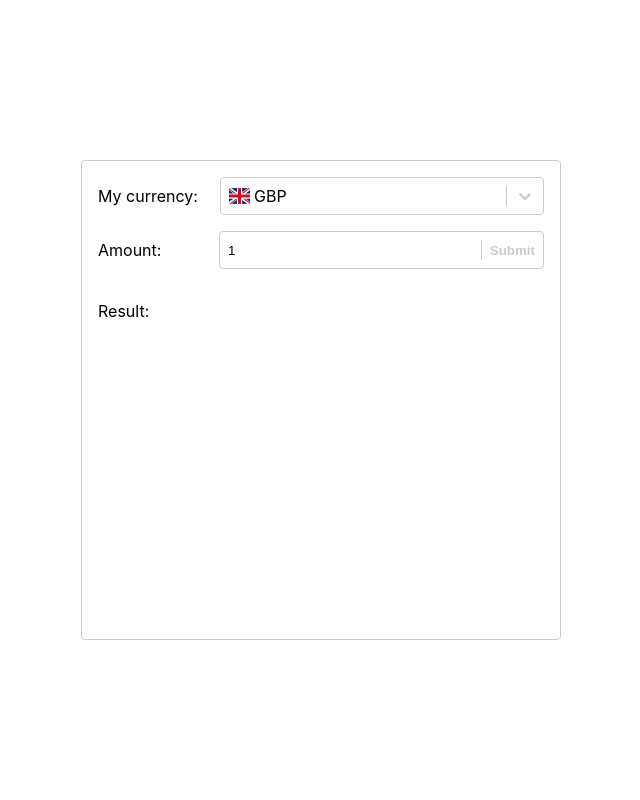
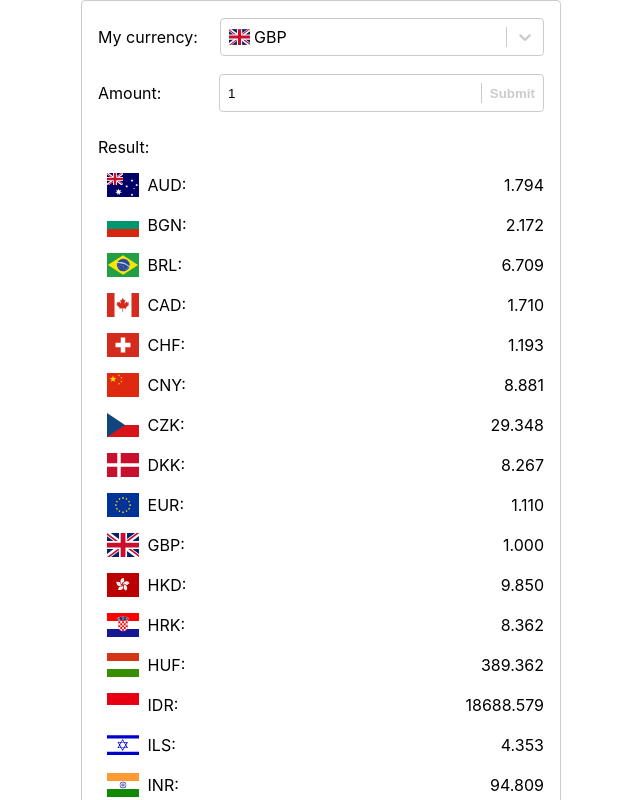
Before and after one commit to euan-gwd/currency-convertor, a React (Create React App) app: page / in a window 1280 px wide. Both pictures are taken after a click on the input "Submit". Shown: the top 800 px of the page, without its empty margins (319-959 px from the left). Built offline with nearby package versions, Linux system fonts and the light colour scheme.

Commit message:
Add fetchdata

```diff
--- a/package.json
+++ b/package.json
@@ -11,6 +11,7 @@
     "@types/react": "^16.9.0",
     "@types/react-dom": "^16.9.0",
     "@types/react-select": "^3.0.14",
+    "axios": "^0.19.2",
     "flag-icon-css": "^3.5.0",
     "react": "^16.13.1",
     "react-dom": "^16.13.1",
--- a/public/index.html
+++ b/public/index.html
@@ -5,10 +5,7 @@
     <link rel="icon" href="%PUBLIC_URL%/favicon.ico" />
     <meta name="viewport" content="width=device-width, initial-scale=1" />
     <meta name="theme-color" content="#000000" />
-    <meta
-      name="description"
-      content="Web site created using create-react-app"
-    />
+    <meta name="description" content="Web site created using create-react-app" />
     <link rel="apple-touch-icon" href="%PUBLIC_URL%/logo192.png" />
     <!--
       manifest.json provides metadata used when your web app is installed on a
@@ -24,7 +21,7 @@
       work correctly both with client-side routing and a non-root public URL.
       Learn how to configure a non-root public URL by running `npm run build`.
     -->
-    <title>React App</title>
+    <title>Zumo-App-Test</title>
   </head>
   <body>
     <noscript>You need to enable JavaScript to run this app.</noscript>
--- a/src/components/App.css
+++ b/src/components/App.css
@@ -2,13 +2,18 @@
   display: flex;
   justify-content: center;
   align-items: center;
-  width: 100vw;
-  height: 100vh;
+  width: 100%;
+  height: 100%;
   min-width: 100vw;
   min-height: 100vh;
+
   font-family: -apple-system, BlinkMacSystemFont, 'Segoe UI', 'Roboto', 'Oxygen', 'Ubuntu', 'Cantarell', 'Fira Sans',
     'Droid Sans', 'Helvetica Neue', sans-serif;
   -webkit-font-smoothing: antialiased;
+}
+
+.form {
+  display: block;
 }
 
 .container {
@@ -18,10 +23,11 @@
   border-style: solid;
   border-width: 1px;
   width: 30em;
-  height: 30em;
+  min-height: 30em;
   box-sizing: border-box;
   padding: 1rem;
   display: grid;
-  grid-auto-rows: 38px;
+  grid-template-columns: 100%;
+  grid-template-rows: 40px 40px auto;
   row-gap: 1rem;
 }
--- a/src/components/App.tsx
+++ b/src/components/App.tsx
@@ -1,7 +1,12 @@
 import React from 'react'
+
 import CurrencySelect from './CurrencySelect/CurrencySelect'
 import CurrencyAmount from './CurrencyAmount/CurrencyAmount'
 import Result from './Result/Result'
+
+import { FetchData } from '../utils/FetchData'
+
+import 'flag-icon-css/css/flag-icon.min.css'
 import './App.css'
 
 function App() {
@@ -11,16 +16,19 @@ function App() {
 
   const handleSubmit = (evt) => {
     evt.preventDefault()
-    console.log('handleSubmit -> selectedCurrency ', selectedCurrency)
-    console.log('handleSubmit -> amount ', amount)
+    const base = selectedCurrency.value
+    console.log('handleSubmit -> base', base)
+    FetchData(base, setResults)
   }
 
   return (
     <div className="app">
-      <form onSubmit={handleSubmit} className="container">
-        <CurrencySelect selectedCurrency={selectedCurrency} handleOnChange={setSelectedCurrency} />
-        <CurrencyAmount amount={amount} handleOnChange={setAmount} />
-        <Result />
+      <form onSubmit={handleSubmit} className="form">
+        <div className="container">
+          <CurrencySelect selectedCurrency={selectedCurrency} handleOnChange={setSelectedCurrency} />
+          <CurrencyAmount amount={amount} handleOnChange={setAmount} />
+          <Result results={results} />
+        </div>
       </form>
     </div>
   )
--- a/src/components/CurrencySelect/CurrencySelect.tsx
+++ b/src/components/CurrencySelect/CurrencySelect.tsx
@@ -1,7 +1,7 @@
 import React from 'react'
 import Select, { components } from 'react-select'
 import { selectOptions } from './options'
-import 'flag-icon-css/css/flag-icon.min.css'
+
 import './currencyselectstyle.css'
 
 const { Option } = components
--- a/src/components/Result/Result.tsx
+++ b/src/components/Result/Result.tsx
@@ -1,10 +1,20 @@
 import React from 'react'
 import './resultstyle.css'
 
-export default function Result() {
+export default function Result({ results = [{ value: 1, label: 'GBP', icon: 'gb' }] }) {
   return (
     <div className="result-container">
-      <p className="">{`Result:`}</p>
+      <p className="result-header">{`Result:`}</p>
+      <ul className="result-list">
+        {results.map((result) => (
+          <li key={result.label} className="result-line-item">
+            <i className={`flag-icon flag-icon-${result.icon} result-icon`} />
+            <p className="result-text">
+              {`${result.label}: `} <span>{result.value}</span>
+            </p>
+          </li>
+        ))}
+      </ul>
     </div>
   )
 }
--- a/src/components/Result/resultstyle.css
+++ b/src/components/Result/resultstyle.css
@@ -1,4 +1,46 @@
 .result-container {
-  display: grid;
-  grid-auto-rows: 38px;
+  height: 100%;
+  margin: 0;
+  padding: 0;
 }
+
+.result-header {
+  margin: 0.5rem 0;
+  padding: 0;
+}
+
+.result-list {
+  list-style: none;
+  margin: 0;
+  padding: 0;
+  display: flex;
+  flex-direction: column;
+}
+
+.result-line-item {
+  margin: 0.5rem 0;
+  padding: 0;
+  display: flex;
+  justify-content: space-evenly;
+  align-items: center;
+}
+
+.result-icon {
+  flex: 0.25;
+  height: 1.5rem;
+}
+
+.result-text {
+  flex: 2;
+  margin: 0;
+  padding: 0;
+  line-height: 1.5rem;
+  display: flex;
+}
+
+.result-text span {
+  flex: 2;
+  margin: 0;
+  padding: 0;
+  text-align: end;
+}
--- /dev/null
+++ b/src/utils/FetchData.js
@@ -0,0 +1,50 @@
+import axios from 'axios'
+const API = `https://api.exchangeratesapi.io/latest?base=`
+
+const mockResults = {
+  AUD: 1.7937926822,
+  BGN: 2.1717839098,
+  BRL: 6.7087890733,
+  CAD: 1.7099550275,
+  CHF: 1.1926045195,
+  CNY: 8.8814613292,
+  CZK: 29.3476208983,
+  DKK: 8.2670590195,
+  EUR: 1.1104325135,
+  GBP: 1,
+  HKD: 9.8499805674,
+  HRK: 8.3615568264,
+  HUF: 389.362056521,
+  IDR: 18688.579201599,
+  ILS: 4.3531175393,
+  INR: 94.8092832158,
+  ISK: 176.8918993948,
+  JPY: 136.250069402,
+  KRW: 1519.0272611182,
+  MXN: 28.4170784521,
+  MYR: 5.4149131087,
+  NOK: 11.6521014935,
+  NZD: 1.9216034645,
+  PHP: 62.6894675476,
+  PLN: 4.9261007162,
+  RON: 5.3736050192,
+  RUB: 90.037532619,
+  SEK: 11.3697185054,
+  SGD: 1.7645883071,
+  THB: 40.1909943923,
+  TRY: 8.7023485648,
+  USD: 1.2706679252,
+  ZAR: 20.9656321137,
+}
+
+export async function FetchData(base, updateResults) {
+  // const response = await axios.get(`${API}${base}`)
+  const response = mockResults
+  const resultsArr = []
+  for (const [key, value] of Object.entries(response)) {
+    const icon = key.toLowerCase().slice(0, 2)
+    const newItem = { value: Number.parseFloat(value).toFixed(3), label: key, icon: icon }
+    resultsArr.push(newItem)
+  }
+  updateResults(resultsArr)
+}
```
Also changed, not shown: 1 other file (tests, documents, lock files or other folders).
